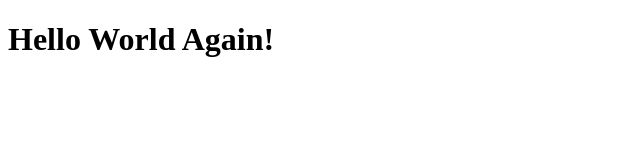
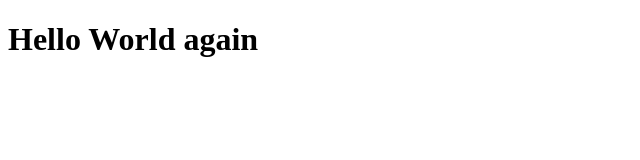
Before and after one commit to cholman10/MyFirstWebApp, a plain HTML site: page index.html in a window 1280 px wide. Shown: the full height of the page, 0-640 px from the left. Drawn offline with Linux system fonts and the light colour scheme.

Commit message:
Update index.html

```diff
--- a/index.html
+++ b/index.html
@@ -6,6 +6,6 @@
     <title>Hello World</title>
 </head>
 <body>
-    <h1>Hello World Again!</h1>
+    <h1>Hello World again</h1>
 </body>
 </html>
```
